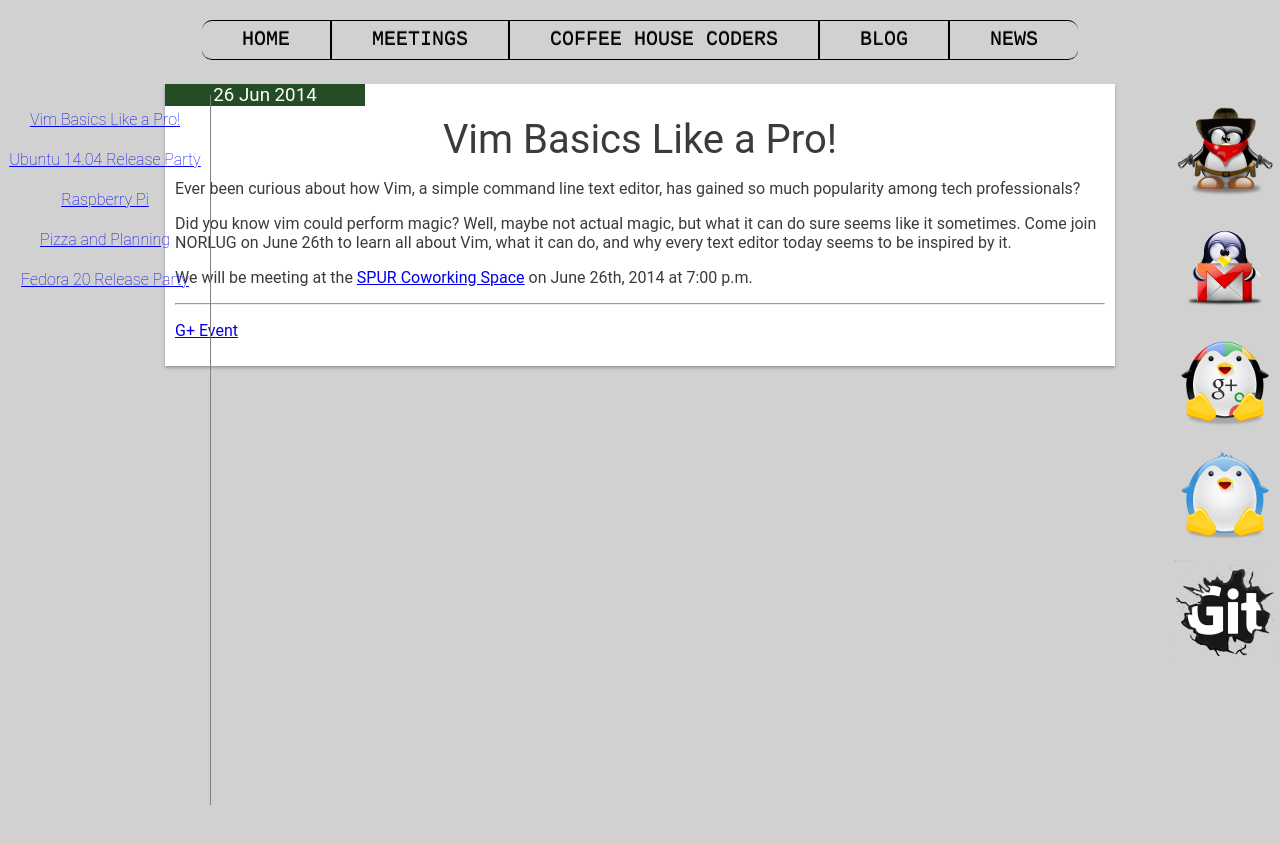
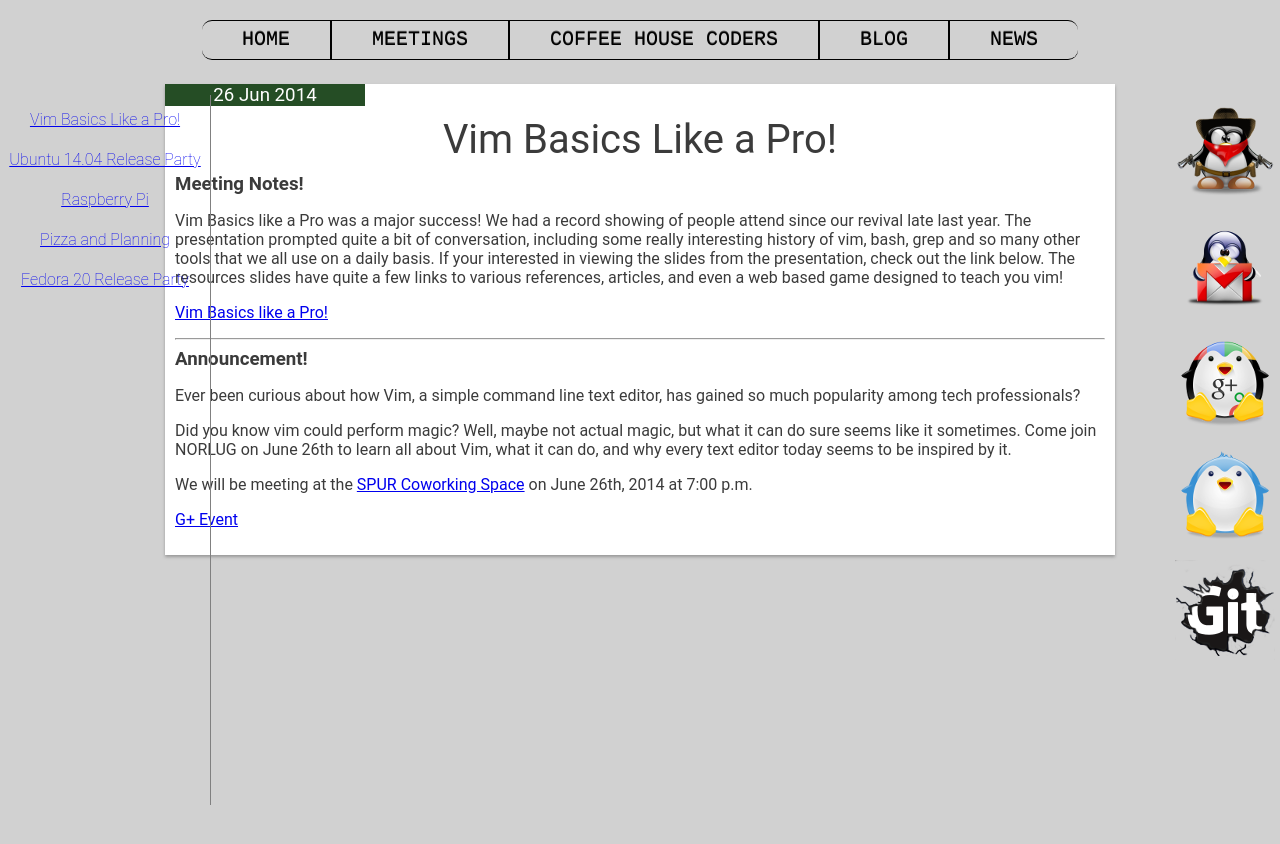
Before and after one commit to norlug/norlug.github.io, a Jekyll site: the page built from _posts/2014-6-26-VimBasicsPro.markdown, in a window 1280 px wide. Shown: the top 844 px of the page. Built offline with Jekyll 4.4.1, drawn with Linux system fonts in a browser that asks for light colours.

Commit message:
Updated vim basics meeting post with meeting notes.

```diff
--- a/_posts/2014-6-26-VimBasicsPro.markdown
+++ b/_posts/2014-6-26-VimBasicsPro.markdown
@@ -6,6 +6,15 @@ author: "Marc Thomas"
 date:   2014-6-26 12:00:00
 ---
 
+<h3>Meeting Notes!</h3>
+Vim Basics like a Pro was a major success! We had a record showing of people attend since our revival late last year. The presentation prompted quite a bit of conversation, including some really interesting history of vim, bash, grep and so many other tools that we all use on a daily basis. If your interested in viewing the slides from the presentation, check out the link below. The resources slides have quite a few links to various references, articles, and even a web based game designed to teach you vim!
+
+<a href="https://docs.google.com/presentation/d/1IT7tFXKVr3PTQFjDXkfcW0d8OTQsEeVOne1Rv5dLIkw/edit?usp=sharing" target="_blank">Vim Basics like a Pro!</a>
+
+
+---
+<h3>Announcement!</h3>
+
 Ever been curious about how Vim, a simple command line text editor, has gained so much popularity among tech professionals?
 
 Did you know vim could perform magic? Well, maybe not actual magic, but what it can do sure seems like it sometimes. Come join NORLUG on June 26th to learn all about Vim, what it can do, and why every text editor today seems to be inspired by it.
@@ -13,5 +22,4 @@ Did you know vim could perform magic? Well, maybe not actual magic, but what it
 
 We will be meeting at the <a href="https://www.google.com/maps/place/313+1%2F2+Division+St+S/@44.4569015,-93.1596518,17z/data=!3m1!4b1!4m2!3m1!1s0x87f653c708dab4b3:0x7826288e9b2cdb61">SPUR Coworking Space</a> on June 26th, 2014 at 7:00 p.m.
 
----
 <a href="https://plus.google.com/u/0/events/c97s6p34h4ebm82bmm1q7atbtg4?authkey=CJOj-JLgrsi81wE" target="_blank">G+ Event</a>
```
